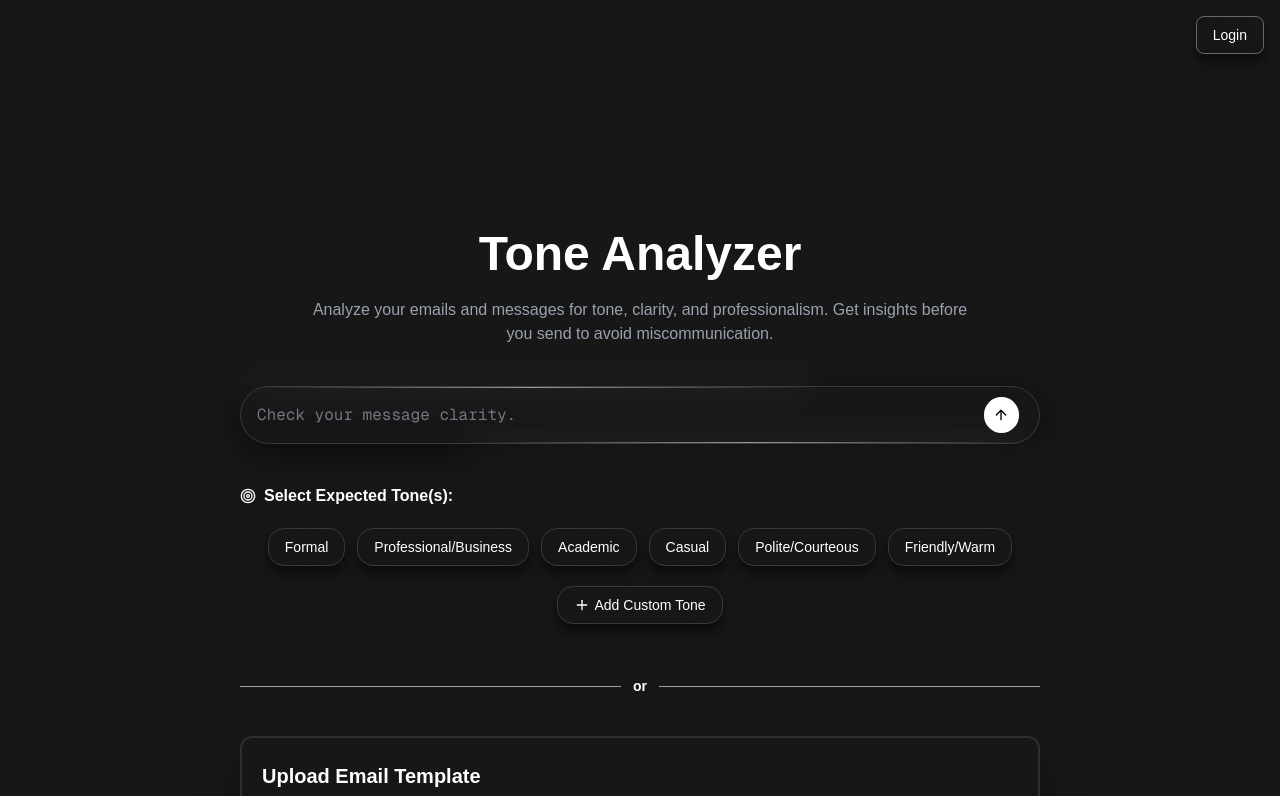
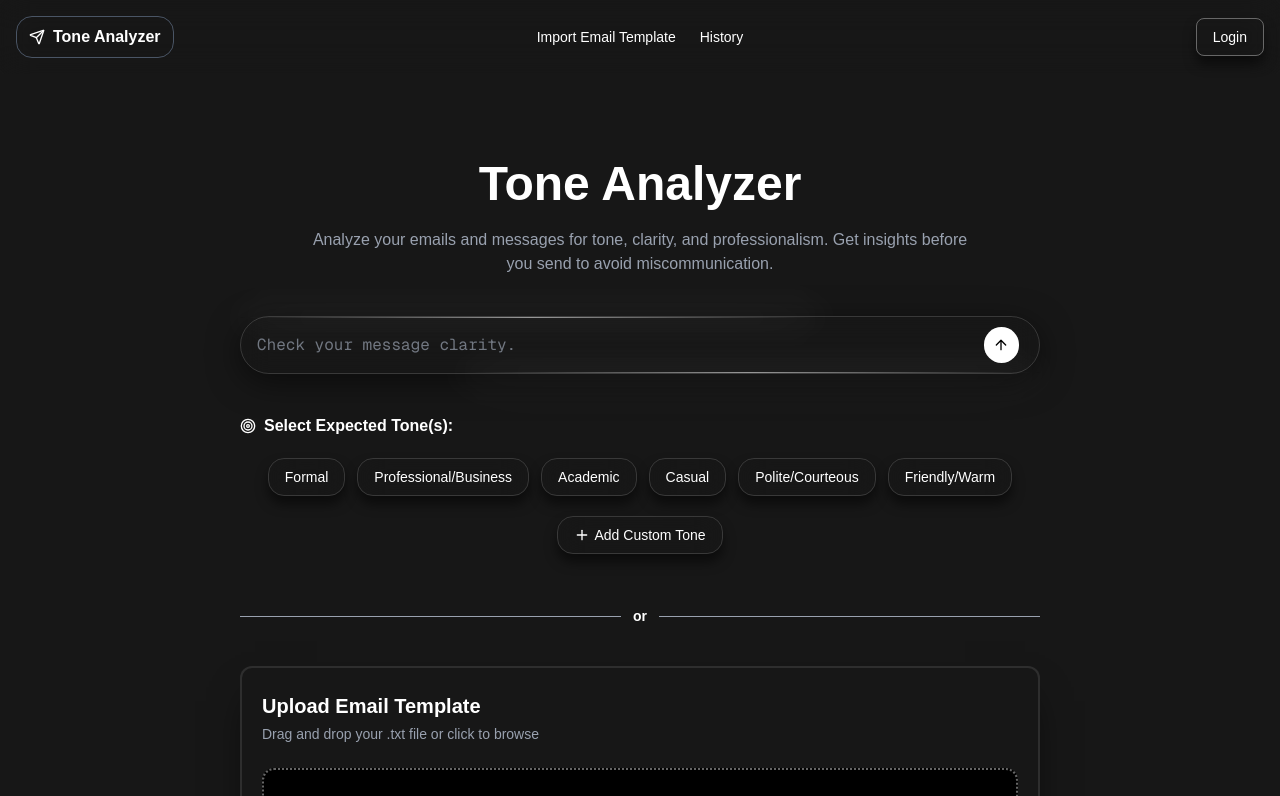
Before and after one commit to jjamesliu/tone-checker, a Next.js app: page / in a window 1280 px wide. Shown: the top 796 px of the page. Built offline with nearby package versions, Linux system fonts and the light colour scheme.

Commit message:
added navigation

```diff
--- /dev/null
+++ b/src/app/components/Navbar.tsx
@@ -0,0 +1,26 @@
+import LoginButton from '@/app/components/LoginButton';
+import { Send } from 'lucide-react';
+
+export default function Navbar() {
+    return (
+    <>
+
+        <div className='fixed inset-x-0 top-0 z-50 flex items-center justify-between p-4 glass-effect'>
+            <div className='flex items-center gap-2 p-2 px-3 border rounded-2xl border-gray-600'>
+                <Send size={16}/>
+                <h1 className='font-bold'>Tone Analyzer</h1>
+            </div>
+            <div className='flex gap-6 absolute left-1/2 -translate-x-1/2 text-sm'>
+                <button>
+                    Import Email Template
+                </button>
+                <button>
+                    History
+                </button>
+            </div>
+
+            <LoginButton/>
+        </div>
+    </>
+    )
+}
--- a/src/app/globals.css
+++ b/src/app/globals.css
@@ -130,3 +130,14 @@ body {
   from { transform: scaleX(0.69); }
   to { transform: scaleX(0.75); }
 }
+
+button {
+  @apply cursor-pointer;
+}
+
+.glass-effect {
+  box-shadow:
+  inset 0px 0px 50px -40px rgba(255, 255, 255, 0.1);  /* Top shadow */
+
+  @apply bg-transparent backdrop-blur-lg
+}
--- a/src/app/layout.tsx
+++ b/src/app/layout.tsx
@@ -14,7 +14,7 @@ const geistMono = Geist_Mono({
 });
 
 export const metadata: Metadata = {
-  title: "Tone Checker",
+  title: "Tone Analyzer",
   description: "Analyze the tone of your emails and adapt it to your needs",
 };
 
--- a/src/app/page.tsx
+++ b/src/app/page.tsx
@@ -11,13 +11,13 @@ import {
 } from "@/app/components/ui/card";
 
 import LoginButton from '@/app/components/LoginButton';
-import { ArrowUp, Plus, Target, Check, FileText, X, FileInput } from 'lucide-react';
+import { ArrowUp, Plus, Target, Check, FileText, X, FileInput, Upload } from 'lucide-react';
 import { useState, useEffect, useRef } from 'react';
 import {TypeAnimation} from 'react-type-animation';
 import ToneButton from '@/app/components/ToneButton';
 import { tones, Tone } from '@/app/lib/tones';
 
-import { Upload } from 'lucide-react';
+import Navbar from '@/app/components/Navbar';
 
 export default function Home() {
   const [inputValue, setInputValue] = useState('');
@@ -191,8 +191,8 @@ export default function Home() {
 
   return (
     <>
-    <div className='p-4 flex flex-row justify-end'>
-      <LoginButton/>
+    <div>
+      <Navbar/>
     </div>
     <div className='text-center pt-40 max-w-[80%] mx-auto'>
       <div className='space-y-5'>
```
